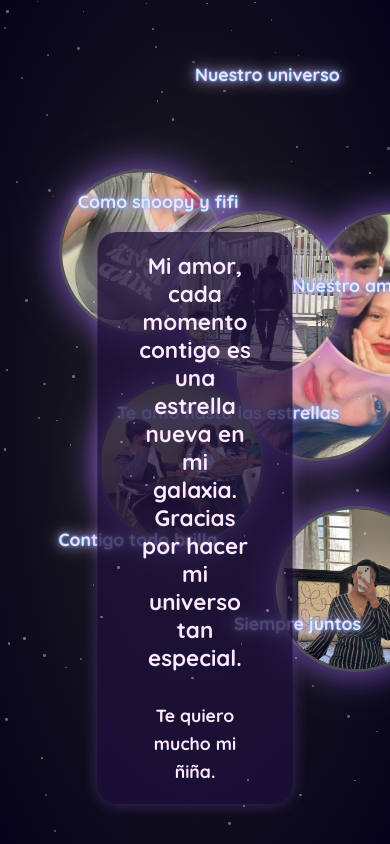
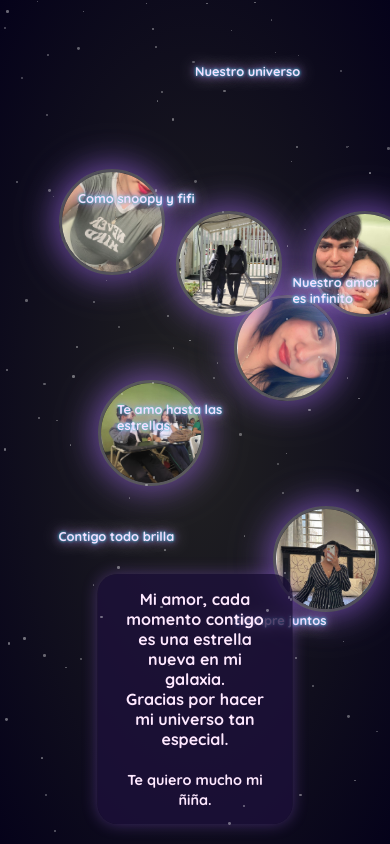
Before and after one commit to Trn-lab/Mi-Lilita, a plain HTML site: page index.html in a window 390 px wide. Drawn offline with Linux system fonts and the light colour scheme.

Commit message:
Update index.html

```diff
--- a/index.html
+++ b/index.html
@@ -2,6 +2,7 @@
 <html lang="es">
 <head>
   <meta charset="UTF-8">
+  <meta name="viewport" content="width=device-width, initial-scale=1.0">
   <title>Nuestra Galaxia</title>
   <link href="https://fonts.googleapis.com/css2?family=Quicksand:wght@700&display=swap" rel="stylesheet">
   <style>
@@ -67,6 +68,27 @@
       text-align: center;
       max-width: 80vw;
     }
+    /* Responsive para celular */
+    @media (max-width: 768px) {
+      .floating-word {
+        font-size: 0.8rem;
+        white-space: normal;
+        max-width: 150px;
+      }
+      .foto {
+        width: 100px;
+        height: 100px;
+      }
+      .mensaje {
+        bottom: 20px;
+        padding: 15px 20px;
+        font-size: 1rem;
+        max-width: 90vw;
+      }
+      .mensaje span {
+        font-size: 0.9rem !important;
+      }
+    }
   </style>
 </head>
 <body>
@@ -93,6 +115,7 @@
       <span style="font-size: 1.1rem;">Te quiero mucho mi ñiña.</span>
     </div>
   </div>
+
   <script>
     //estrellas
     const galaxy = document.getElementById('galaxy');
```
